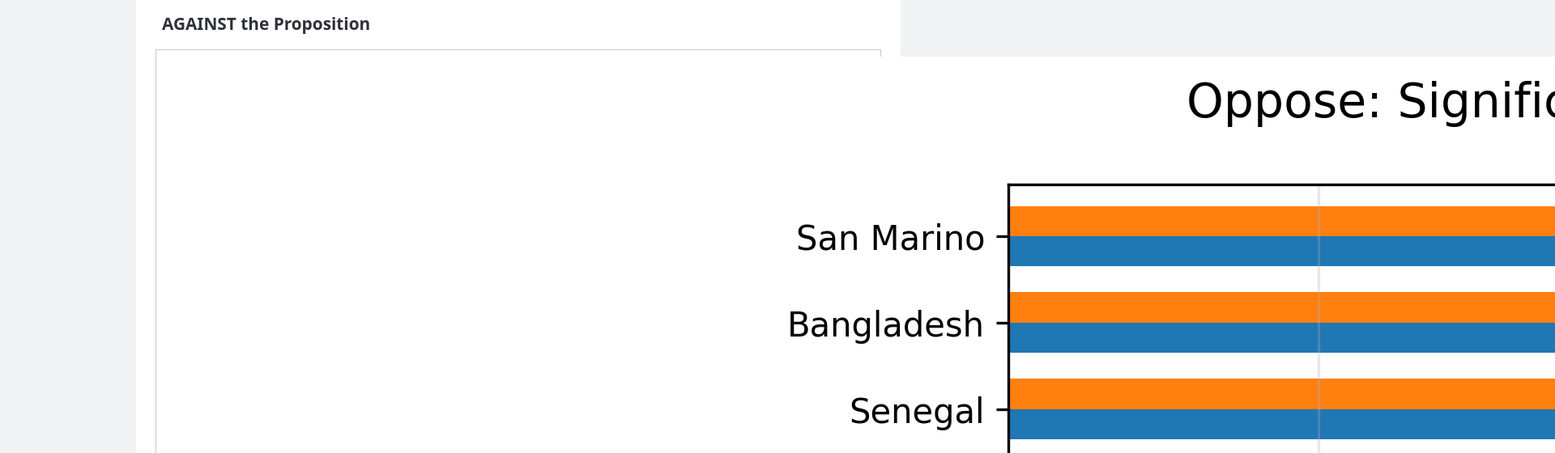
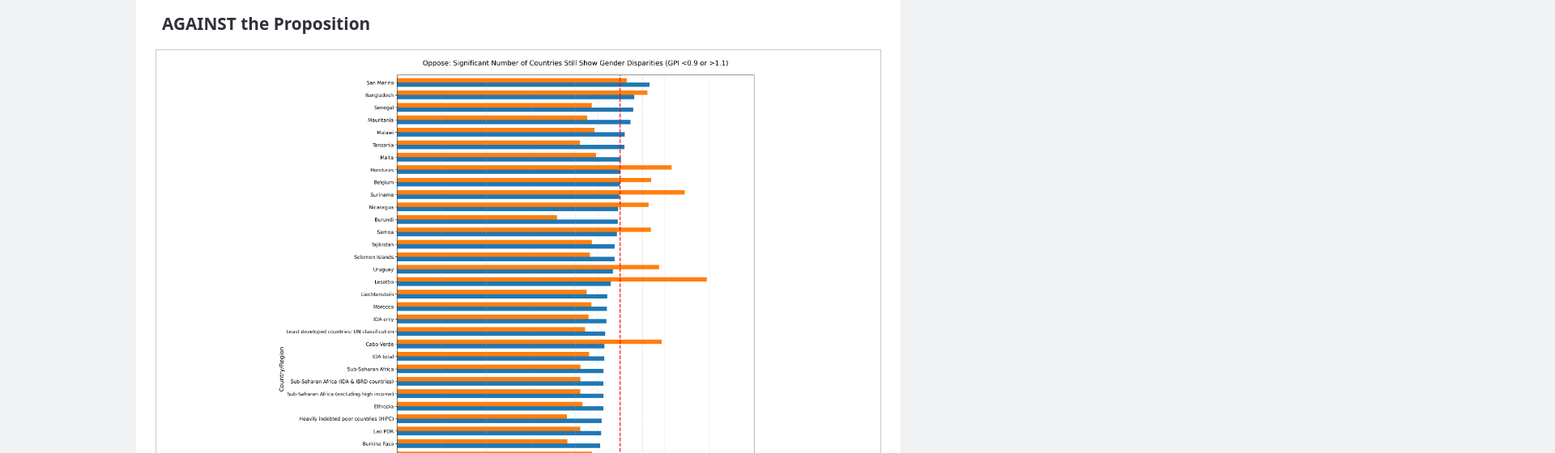
Before and after one commit to mux002/dsc106_project2, a plain HTML site: page index.html in a window 1280 px wide. Shown: the part 1396-1956 px from the top of the page at 81% size, 1920 px wide, since content can reach past the window. Drawn offline with Linux system fonts and the light colour scheme.

Commit message:
fix image size
added style.css

```diff
--- a/index.html
+++ b/index.html
@@ -139,6 +139,7 @@
         }
       }
     </style>
+    <link rel="stylesheet" href="style.css">
   </head>
 
   <body>
--- /dev/null
+++ b/style.css
@@ -0,0 +1,7 @@
+img[src*="gender_disparity_countries.png"] {
+    display: block;
+    width: 100%;
+    max-width: 600px; /* adjust as needed */
+    height: auto;
+    margin-inline: auto; /* center it */
+}
```
